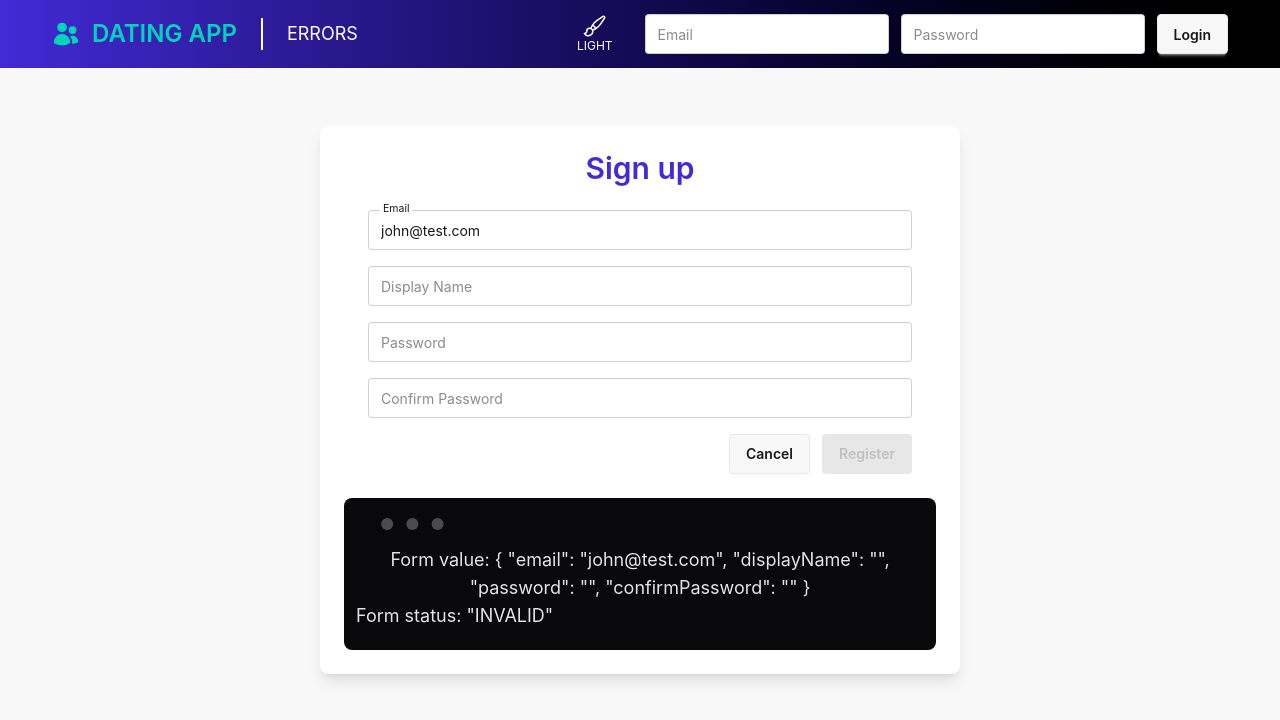
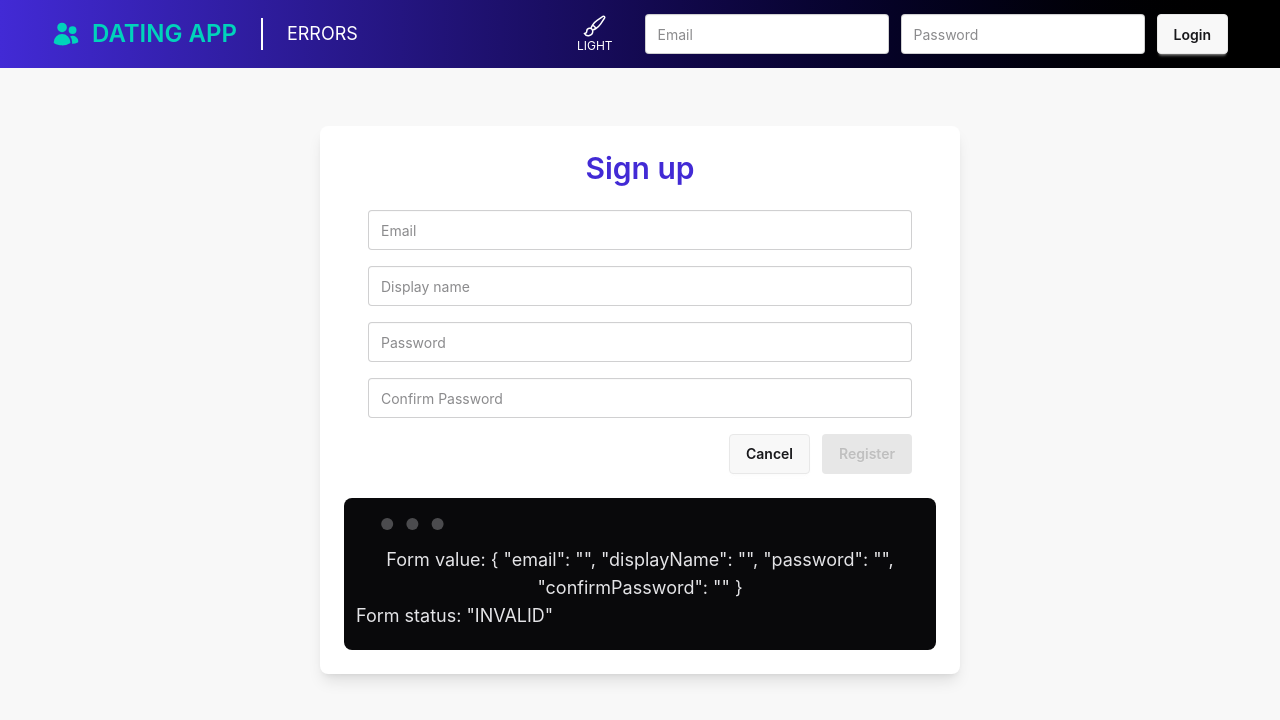
Before and after one commit to drussell33/Angular_ASPNET_Application, an Angular app in the folder DatingApp/client/: page / in a window 1280 px wide. Shown: the top 720 px of the page. Built offline with nearby package versions, Linux system fonts and the light colour scheme.

Commit message:
added a text-input component and template for the form validation

```diff
--- a/DatingApp/client/src/features/account/register/register.html
+++ b/DatingApp/client/src/features/account/register/register.html
@@ -2,42 +2,10 @@
     <div class="card-title justify-center text-3xl text-primary">Sign up</div>
     <div class="card-body w-full">
         <form [formGroup]="registerForm" class="flex flex-col gap-4 w-full" (ngSubmit)="register()">
-            <label class="floating-label">
-                <span>Email</span>
-                <input
-                    class="input w-full"
-                    formControlName="email"
-                    placeholder="Email">
-            </label>
-            <label class="floating-label text-left">
-                <span>Display Name</span>
-                <input
-                    class="input w-full"
-                    [class.input-error]="registerForm.controls['displayName'].invalid
-                        && registerForm.controls['displayName'].touched"
-                    formControlName="displayName"
-                    placeholder="Display Name">
-                @if (registerForm.controls['displayName'].invalid
-                        && registerForm.controls['displayName'].touched) {
-                            <div class="validation-hint text-error text-xs">Display name is required</div>
-                        }
-            </label>
-            <label class="floating-label">
-                <span>Password</span>
-                <input
-                type="password"
-                    class="input w-full"
-                    formControlName="password"
-                    placeholder="Password">
-            </label>
-            <label class="floating-label">
-                <span>Confirm Password</span>
-                <input
-                type="password"
-                    class="input w-full"
-                    formControlName="confirmPassword"
-                    placeholder="Confirm Password">
-            </label>
+            <app-text-input label="Email" formControlName="email"/>
+            <app-text-input label="Display name" formControlName="displayName"/>
+            <app-text-input label="Password" formControlName="password" type="password"/>
+            <app-text-input label="Confirm Password" formControlName="confirmPassword" type="password"/>
 
             <div class="flex items-center justify-end gap-3">
                 <button (click)="cancel()" type="button" class="btn">Cancel</button>
--- a/DatingApp/client/src/features/account/register/register.ts
+++ b/DatingApp/client/src/features/account/register/register.ts
@@ -4,10 +4,11 @@ import { RegisterCreds } from '../../../types/user';
 import { AccountService } from '../../../core/services/account-service';
 import { JsonPipe } from '@angular/common';
 import { ValidationError } from '@angular/forms/signals';
+import { TextInput } from "../../../shared/text-input/text-input";
 
 @Component({
   selector: 'app-register',
-  imports: [ReactiveFormsModule, JsonPipe],
+  imports: [ReactiveFormsModule, JsonPipe, TextInput],
   templateUrl: './register.html',
   styleUrl: './register.css',
 })
@@ -23,7 +24,7 @@ export class Register implements OnInit {
 
   initializeForm() {
     this.registerForm = new FormGroup({
-      email: new FormControl('john@test.com', [Validators.required, Validators.email]),
+      email: new FormControl('', [Validators.required, Validators.email]),
       displayName: new FormControl('', Validators.required),
       password: new FormControl('', [Validators.required, Validators.minLength(4), Validators.maxLength(8)]),
       confirmPassword: new FormControl('', [Validators.required, this.matchValues('password')])
--- /dev/null
+++ b/DatingApp/client/src/shared/text-input/text-input.html
@@ -0,0 +1,30 @@
+<label class="floating-label text-left">
+    <span>{{label()}}</span>
+    <input class="input w-full"
+        [type]="type()"
+        [class.input-error]="control.invalid && control.touched"
+        [class.input-success]="control.valid && control.touched"
+        [formControl]="control"
+        [placeholder]="label()">
+    @if (control.hasError('required') && control.touched) {
+    <div class="validation-hint text-error text-xs">{{label()}} is required</div>
+    }
+    @if (control.hasError('email') && control.touched) {
+    <div class="validation-hint text-error text-xs">Invalid email address</div>
+    }
+    @if (control.hasError('minlength') && control.touched) {
+    <div class="validation-hint text-error text-xs">
+        {{label()}} must be at least
+        {{control.errors?.['minlength'].requiredLength}} characters
+    </div>
+    }
+        @if (control.hasError('maxlength') && control.touched) {
+    <div class="validation-hint text-error text-xs">
+        {{label()}} must be at most
+        {{control.errors?.['maxlength'].requiredLength}} characters
+    </div>
+    }
+    @if (control.hasError('passwordMismatch') && control.touched) {
+    <div class="validation-hint text-error text-xs">Passwords do not match</div>
+    }
+</label>
--- /dev/null
+++ b/DatingApp/client/src/shared/text-input/text-input.ts
@@ -0,0 +1,29 @@
+import { Component, input, Self } from '@angular/core';
+import { ControlValueAccessor, FormControl, NgControl, ReactiveFormsModule } from '@angular/forms';
+
+@Component({
+  selector: 'app-text-input',
+  imports: [ReactiveFormsModule],
+  templateUrl: './text-input.html',
+  styleUrl: './text-input.css',
+})
+export class TextInput implements ControlValueAccessor {
+  label = input<string>('');
+  type = input<string>('text');
+
+  constructor(@Self() public ngControl: NgControl) {
+    this.ngControl.valueAccessor = this;
+  }
+
+  writeValue(obj: any): void {
+  }
+  registerOnChange(fn: any): void {
+  }
+  registerOnTouched(fn: any): void {
+  }
+
+  get control(): FormControl {
+    return this.ngControl.control as FormControl;
+  }
+
+}
```
Also changed, not shown: DatingApp/client/src/shared/text-input/text-input.css (added).
